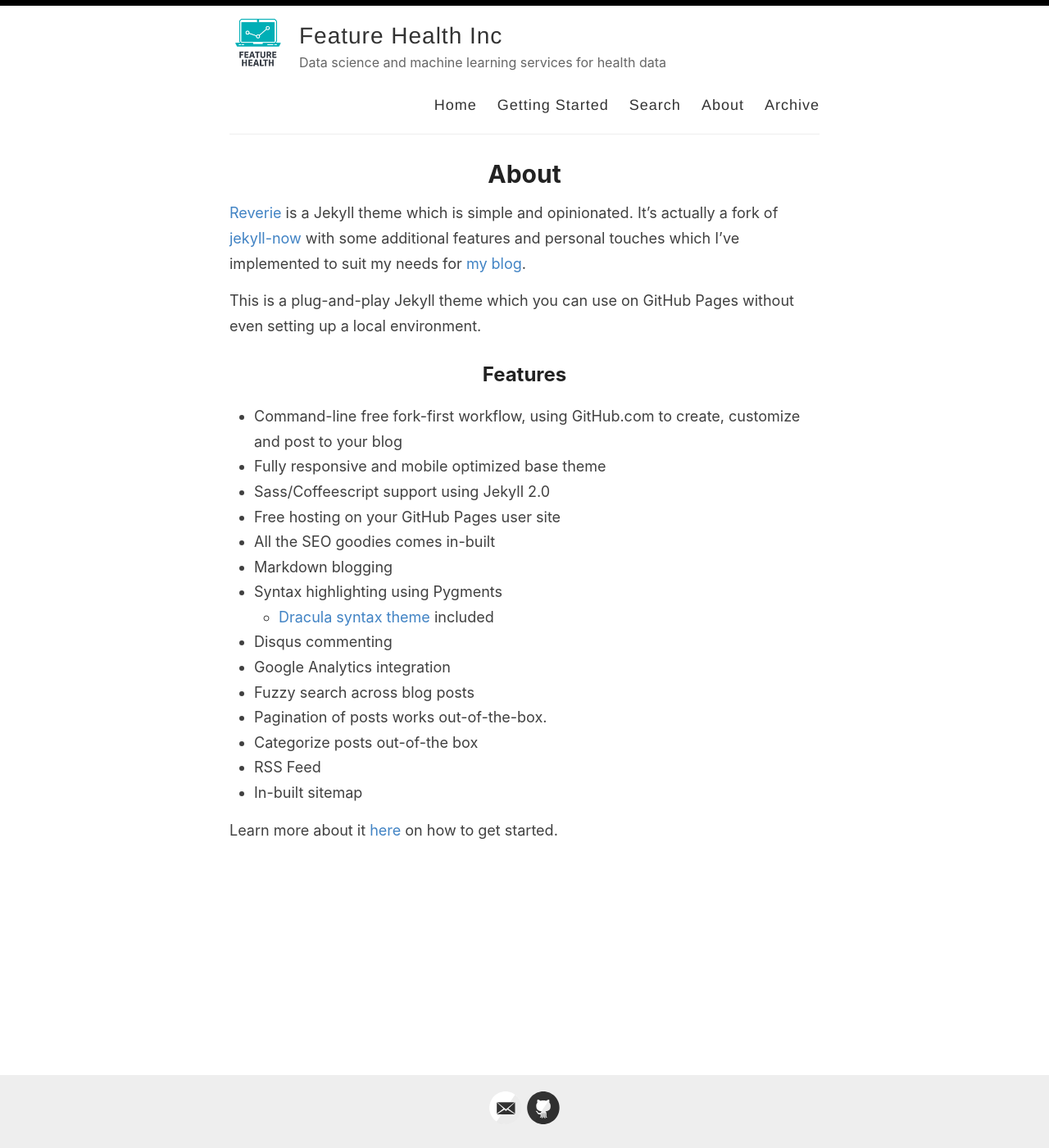
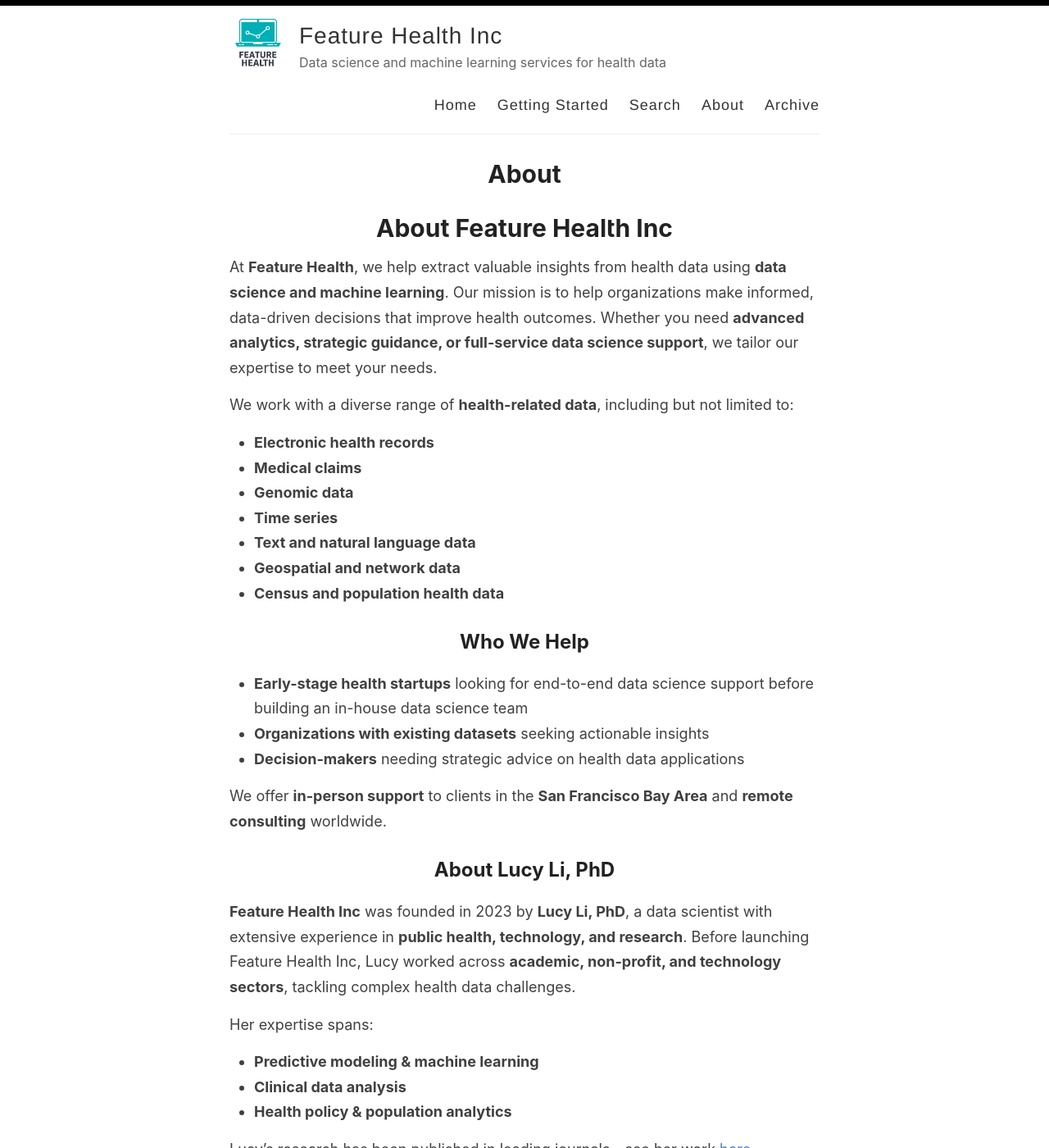
Before and after one commit to featurehealth/featurehealth.github.io, a Jekyll site: the page built from _pages/about.md, in a window 1280 px wide and 1400 px high. Shown: the whole window at 82% size. Built offline with Jekyll 4.4.1, drawn with Linux system fonts in a browser that asks for light colours; some of the changed text lies outside the part shown.

Commit message:
Update about.md

```diff
--- a/_pages/about.md
+++ b/_pages/about.md
@@ -4,26 +4,39 @@ title: About
 permalink: /about/
 ---
 
-[Reverie](https://github.com/amitmerchant1990/reverie) is a Jekyll theme which is simple and opinionated. It's actually a fork of [jekyll-now](https://github.com/barryclark/jekyll-now) with some additional features and personal touches which I've implemented to suit my needs for [my blog](https://www.amitmerchant.com).
+# About Feature Health Inc
 
-This is a plug-and-play Jekyll theme which you can use on GitHub Pages without even setting up a local environment.
+At **Feature Health**, we help extract valuable insights from health data using **data science and machine learning**. Our mission is to help organizations make informed, data-driven decisions that improve health outcomes. Whether you need **advanced analytics, strategic guidance, or full-service data science support**, we tailor our expertise to meet your needs.
 
-## Features
+We work with a diverse range of **health-related data**, including but not limited to:
+- **Electronic health records**
+- **Medical claims**
+- **Genomic data**
+- **Time series**
+- **Text and natural language data**
+- **Geospatial and network data**
+- **Census and population health data**
 
-- Command-line free fork-first workflow, using GitHub.com to create, customize and post to your blog
-- Fully responsive and mobile optimized base theme
-- Sass/Coffeescript support using Jekyll 2.0
-- Free hosting on your GitHub Pages user site
-- All the SEO goodies comes in-built
-- Markdown blogging
-- Syntax highlighting using Pygments
-    - [Dracula syntax theme](https://draculatheme.com/) included
-- Disqus commenting
-- Google Analytics integration
-- Fuzzy search across blog posts
-- Pagination of posts works out-of-the-box.
-- Categorize posts out-of-the box
-- RSS Feed
-- In-built sitemap
+## Who We Help
+- **Early-stage health startups** looking for end-to-end data science support before building an in-house data science team
+- **Organizations with existing datasets** seeking actionable insights
+- **Decision-makers** needing strategic advice on health data applications
 
-Learn more about it [here](https://github.com/amitmerchant1990/reverie) on how to get started.
+We offer **in-person support** to clients in the **San Francisco Bay Area** and **remote consulting** worldwide.
+
+## About Lucy Li, PhD
+
+**Feature Health Inc** was founded in 2023 by **Lucy Li, PhD**, a data scientist with extensive experience in **public health, technology, and research**. Before launching Feature Health Inc, Lucy worked across **academic, non-profit, and technology sectors**, tackling complex health data challenges.
+
+Her expertise spans:
+- **Predictive modeling & machine learning**
+- **Clinical data analysis**
+- **Health policy & population analytics**
+
+Lucy’s research has been published in leading journals—see her work [here](https://scholar.google.com/citations?user=WJdo42cAAAAJ&hl=en&oi=sra).
+
+## Let's Work Together
+
+If you're looking for **data-driven solutions in a health-related field**, let’s connect! Whether you're exploring a new dataset, developing a data strategy, or need hands-on analytics, **Feature Health Inc** is here to help.
+
+**[Get in touch](mailto:lucy@feature.health) today** to discuss your data science needs.
```
